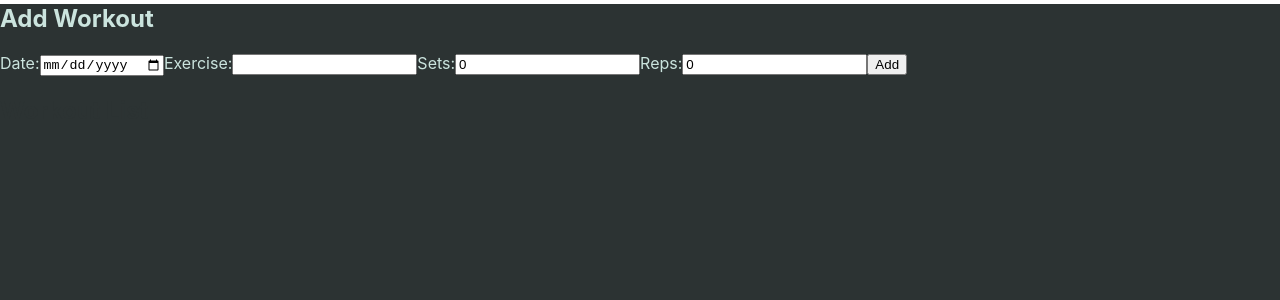
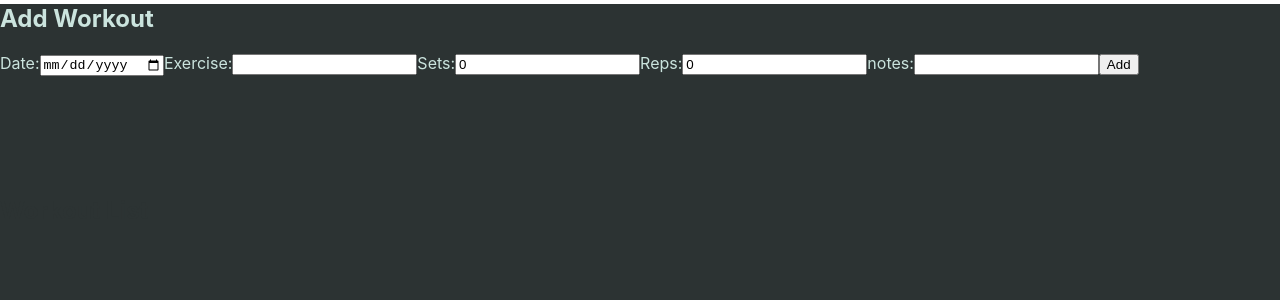
Before and after one commit to Kobesterzz/Workout-Tracker, a React (Create React App) app in the folder work-out-tracker/: page / in a window 1280 px wide. Shown: the top 300 px of the page. Built offline with nearby package versions, Linux system fonts and the light colour scheme.

Commit message:
added margin to the bottom

```diff
--- a/work-out-tracker/src/WorkoutForm.js
+++ b/work-out-tracker/src/WorkoutForm.js
@@ -2,6 +2,7 @@
 
 const WorkoutForm = ({ addWorkout }) => {
   const [exercise, setExercise] = useState('');
+  const [notes, setNotes] = useState('');
   const [sets, setSets] = useState(0);
   const [reps, setReps] = useState(0);
   const [date, setDate] = useState('');
@@ -12,15 +13,21 @@
       exercise,
       sets,
       reps,
+      notes,
     };
     addWorkout(date, workout);
     setExercise('');
     setSets(0);
     setReps(0);
+    setNotes('');
   };
 
+  const formStyle = {
+    marginBottom:'100px',
+  }
+
   return (
-    <form onSubmit={handleSubmit}>
+    <form onSubmit={handleSubmit} style={formStyle}>
       <h2>Add Workout</h2>
       <label>
         Date:
@@ -54,6 +61,14 @@
           onChange={(e) => setReps(parseInt(e.target.value))}
         />
       </label>
+      <label>
+        notes:
+        <input
+          type="text"
+          value={notes}
+          onChange={(e) => setNotes(e.target.value)}
+        />
+      </label>
       <button type="submit">Add</button>
     </form>
   );
```
